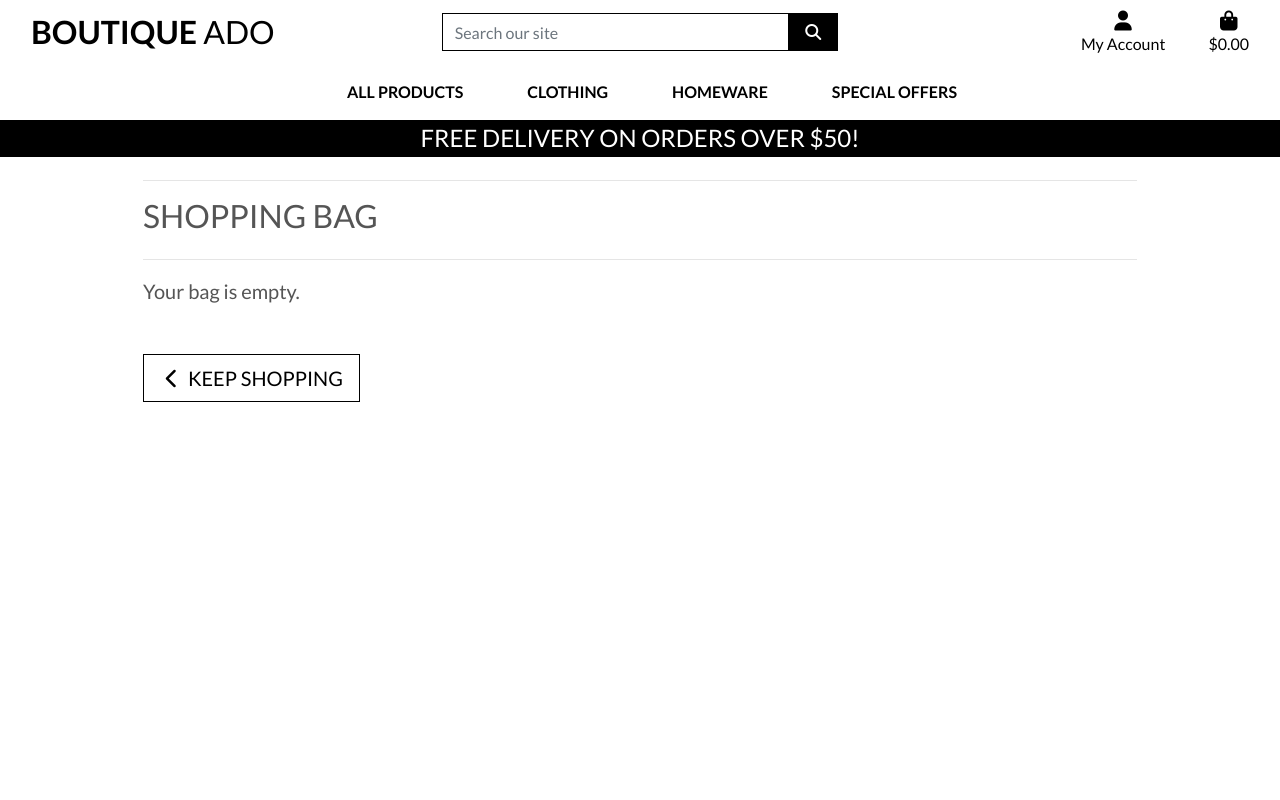
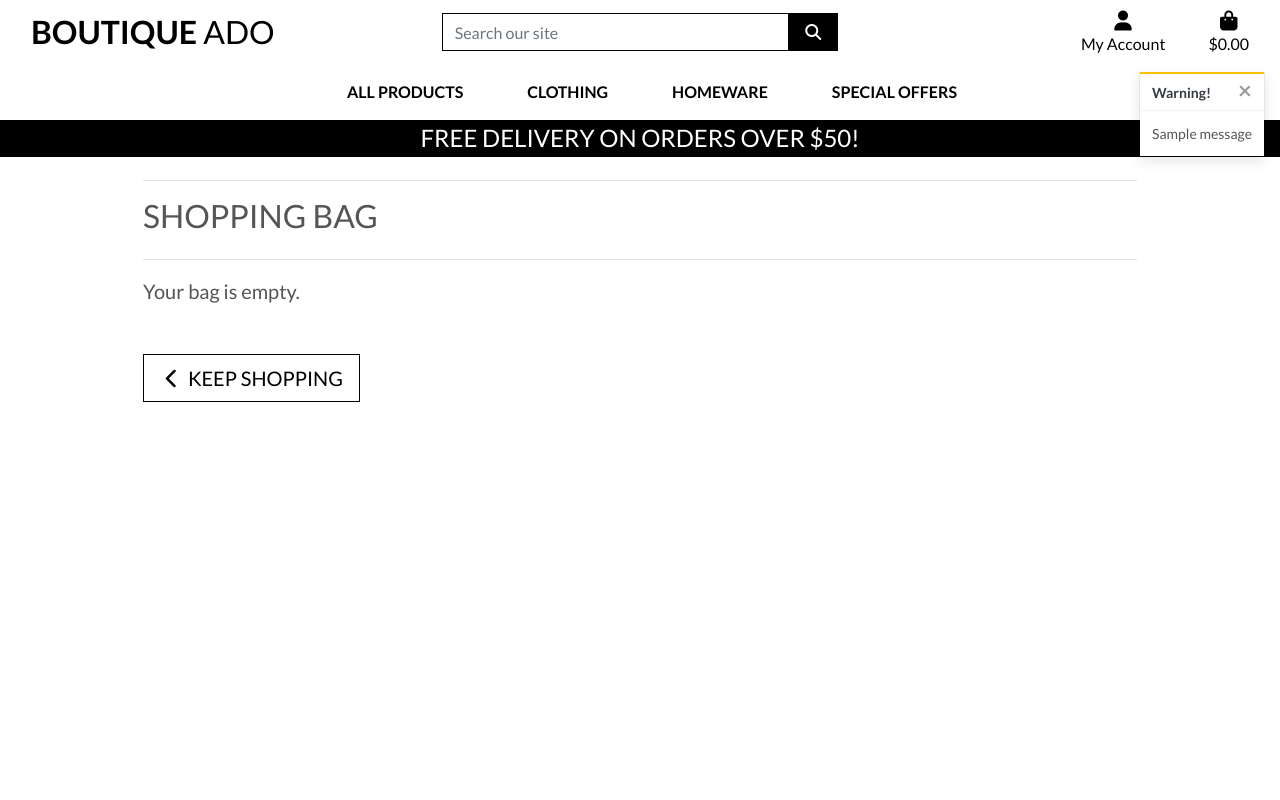
Before and after one commit to jjconway23/botique, a Django app: page /bag/ in a window 1280 px wide. Run offline with Django 3.2, Linux system fonts and the light colour scheme; tables that the repository leaves empty hold one stand-in row (values such as "Sample post"); one stand-in notice (Sample message) is shown; some libraries are stand-ins or nearby versions.

Commit message:
add toasts

```diff
--- a/bag/views.py
+++ b/bag/views.py
@@ -1,4 +1,7 @@
 from django.shortcuts import render, redirect, reverse, HttpResponse
+from django.contrib import messages
+from products.models import Product
+
 
 def view_bag(request):
     """ a view to return the bag contents page"""
@@ -8,6 +11,7 @@ def view_bag(request):
 def add_to_bag(request, item_id):
     """ Add a quantity of the specified product to the shopping bag """
 
+    product = Product.objects.get(pk=item_id)
     quantity = int(request.POST.get('quantity'))
     redirect_url = request.POST.get('redirect_url')
     size = None
@@ -28,9 +32,11 @@ def add_to_bag(request, item_id):
             bag[item_id] += quantity
         else:
             bag[item_id] = quantity
+            messages.success(request, f'Added {product.name} to your bag')
 
     request.session['bag'] = bag
     return redirect(redirect_url)
+
 
 def adjust_bag(request, item_id):
     """ Adjust the quantity of the specified product to the specified amount """
--- a/boutique/settings.py
+++ b/boutique/settings.py
@@ -79,6 +79,8 @@ TEMPLATES = [
         },
     },
 ]
+
+MESSAGES_STORAGE = "django.contrib.messages.storage.session.SessionStorage"
 
 AUTHENTICATION_BACKENDS = [
     # Needed to login by username in Django admin, regardless of `allauth`
--- a/static/css/base.css
+++ b/static/css/base.css
@@ -100,6 +100,18 @@ a.category-badge > span.badge:hover {
     cursor: pointer;
 }
 
+.message-container {
+    position: fixed;
+    top: 72px;
+    right: 15px;
+    z-index:999999999999;
+}
+.custon-toast{
+    overflow: visible;
+}
+.toast-capper{
+    height: 2px;
+}
 /* -------------------------------- Media Queries */
 
 /* Slightly larger container on xl screens */
--- a/templates/base.html
+++ b/templates/base.html
@@ -122,7 +122,21 @@
     </header>
 
     {% if messages %}
-    <div class="message-container"></div>
+    <div class="message-container">
+        {% for message in messages %}
+            {% with message.level as level %}
+                {% if level == 40 %}
+                    {% include 'includes/toasts/toast_error.html' %}
+                {% elif level == 25 %}
+                    {% include 'includes/toasts/toast_warning.html' %}
+                {% elif level == 25%}
+                    {% include 'includes/toasts/toast_success.html' %}
+                {% else %}
+                    {% include 'includes/toasts/toast_info.html' %}
+                {% endif %}
+            {% endwith %}
+        {% endfor %}
+    </div>
     {% endif %}
     {% block page_header %}
     {% endblock %}
@@ -131,6 +145,9 @@
     {% endblock %}
 
     {% block postloadjs %}
+    <script type="text/javascript">
+        $(".toast").toast("show");
+    </script>
     {% endblock %}
 </body>
 
--- /dev/null
+++ b/templates/includes/toasts/toast_warning.html
@@ -0,0 +1,13 @@
+<div class="toast custom-toast rounded-0 border-top-0" data-autohide="false">
+    <div class="arrow-up arrow-warning"></div>
+    <div class="w-100 toast-capper bg-warning"></div>
+    <div class="toast-header bg-white text-dark">
+        <strong class="mr-auto">Warning!</strong>
+        <button type="button" class="ml-2 mb-1 close text-dark" data-dismiss="toast" aria-label="Close">
+            <span aria-hidden="true">&times;</span>
+        </button>
+    </div>
+    <div class="toast-body bg-white">
+        {{ message }}
+    </div>
+</div>
```
Also changed, not shown: templates/includes/toasts/toast_error.html (added, +13 -0 lines), templates/includes/toasts/toast_info.html (added, +13 -0 lines), templates/includes/toasts/toast_success.html (added, +13 -0 lines).
